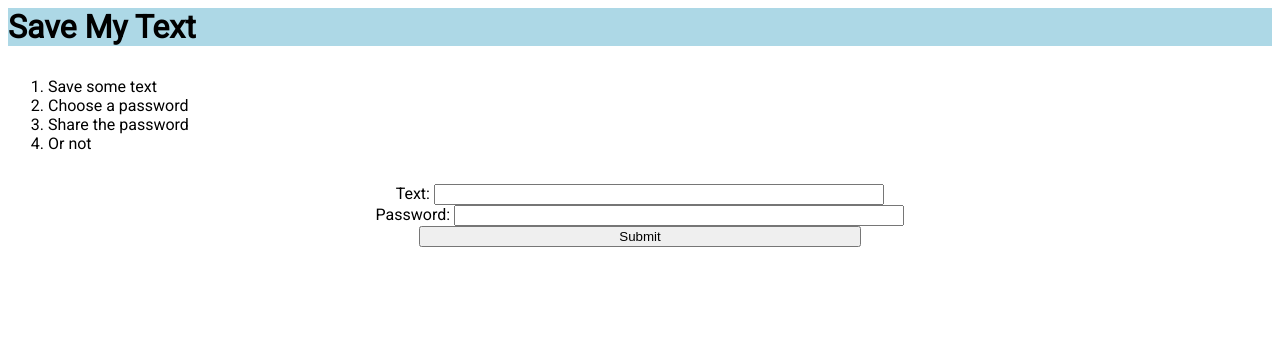
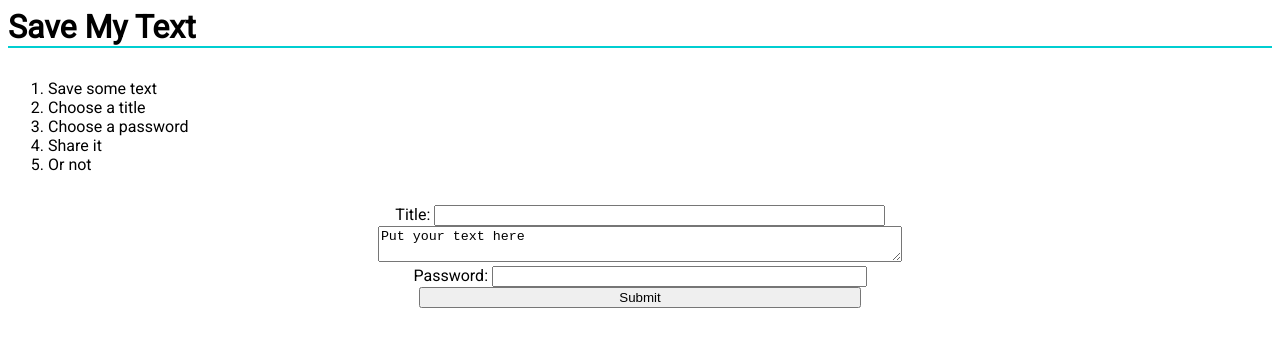
Before and after one commit to jsawesome1/SaveMyText, a plain HTML site: page index.html in a window 1280 px wide. Drawn offline with Linux system fonts and the light colour scheme.

Commit message:
More content

```diff
--- a/index.css
+++ b/index.css
@@ -3,10 +3,10 @@ html {
 }
 h1 {
     width: 100%;
-    font : 20;
-    background:lightblue;
+    font : 20px;
     padding: 0px;
     margin: 0px;
+    border-bottom: 2px solid darkturquoise;
     border-width: 2px;
     border-bottom-color: darkturquoise;
 }
@@ -19,3 +19,13 @@ h1 {
 input{
     width: 35%;
 }
+input[name="Password"] {
+    width: 29%
+}
+input[type="submit"]{
+    width: 35%
+}
+textarea {
+    width: 41%;
+    overflow: auto;
+}
--- a/index.html
+++ b/index.html
@@ -12,14 +12,16 @@
         <div class="spacer"></div>
         <ol>
             <li>Save some text</li>
+            <li>Choose a title</li>
             <li>Choose a password</li>
-            <li>Share the password</li>
+            <li>Share it</li>
             <li>Or not</li>
-            <!--Alternate third step: "Text can be viewed by anybody with that password"-->
+            <!--Alternate step: "Text can be viewed by anybody with that password"-->
         </ol>
         <div class="spacer"></div>
         <form class="centered" action="/serverName.php">
-            Text: <input type="text" name="text"><br>
+            Title: <input type="text" name="title"><br>
+            <textarea name="text">Put your text here</textarea><br>
             Password: <input type="text" name="Password"><br>
             <input type="submit" value="Submit">
         </form>
```
Also changed, not shown: 1 other file.
